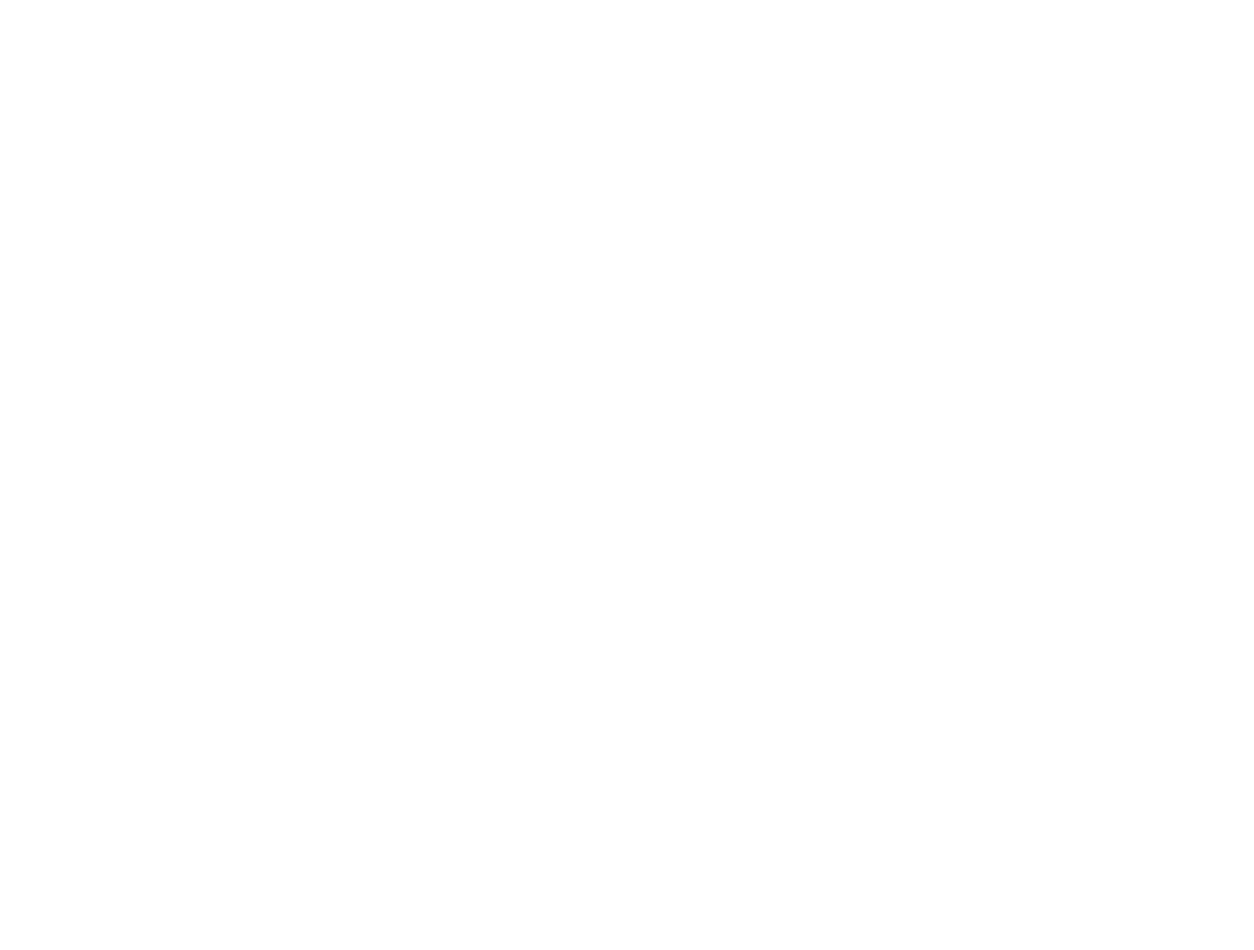
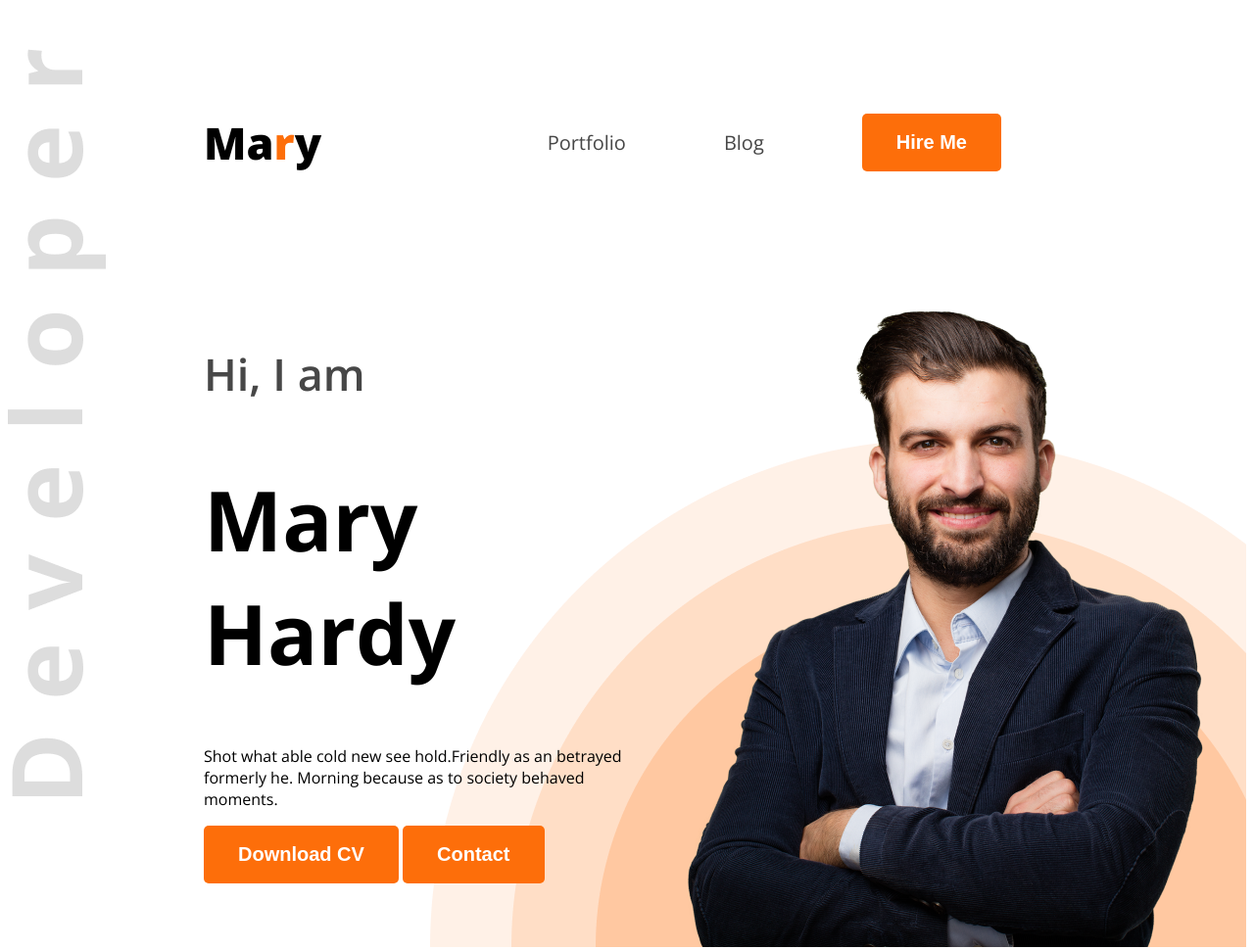
Before and after one commit to rukayya220/web-dev-portfolio, a plain HTML site: page index.html in a window 1280 px wide. Shown: the whole page at 98% size. Before the commit the page ends 800 px from the top, so only its background shows below. Drawn offline with nearby package versions, Linux system fonts and the light colour scheme.

Commit message:
added header part

```diff
--- a/index.html
+++ b/index.html
@@ -5,10 +5,31 @@
     <meta charset="UTF-8">
     <meta name="viewport" content="width=device-width, initial-scale=1.0">
     <title>Web Developer Portfolio</title>
+    <link rel="preconnect" href="https://fonts.googleapis.com">
+<link rel="preconnect" href="https://fonts.gstatic.com" crossorigin>
+<link href="https://fonts.googleapis.com/css2?family=Open+Sans:ital,wght@0,300..800;1,300..800&display=swap" rel="stylesheet">
+    <link rel="stylesheet" href="styles/portfolio.css">
 </head>
-<body>
-    <header>
-
+<body class="open-sans">
+    <header class="header">
+        <nav>
+            <h3 class="nav-title">Ma<span class="text-primary">r</span>y</h3>
+            <ul>
+                <li ><a class="dark-2" href="">Portfolio</a></li>
+                <li><a  class="dark-2" href="">Blog</a></li>
+                <li><a href=""><button class="btn-primary">Hire Me</button></a></li>
+            </ul>
+        </nav>
+        <div class="banner">
+            <div class="banner-content">
+            <h4 class="banner-greeting dark-2">Hi, I  am</h4>
+            <h1 class="banner-title">Mary Hardy</h1>
+            <p class="banner-description">Shot what able cold new see hold.Friendly as an betrayed formerly he. Morning because as to society behaved moments.</p>
+            <button class="btn-primary">Download CV</button>
+            <button class="btn-primary">Contact</button>
+            </div>
+            <img class="banner-profile-pic"  src="images/hardy.png" alt="">
+        </div>
     </header>
     <main>
 
--- /dev/null
+++ b/styles/portfolio.css
@@ -0,0 +1,73 @@
+
+.open-sans{
+  font-family: "Open Sans", sans-serif;
+  font-optical-sizing: auto;
+  font-weight: <weight>;
+  font-style: normal;
+  font-variation-settings:
+    "wdth" 100;
+}
+
+/* shared style */
+.text-primary{
+    color: #FD6E0A;
+}
+
+.btn-primary{
+    background-color: #FD6E0A;
+    font-weight: bold;
+    font-size: 20px;
+    color: white;
+    padding: 18px 35px;
+    border-radius: 5px;
+    border: none;
+}
+.header{
+background-image: url(../images/developer.png), url(../images/header_bg.png);
+background-repeat: no-repeat;
+background-position: top left, bottom right;
+}
+/*nav styles  */
+nav{
+    display: flex;
+    align-items: center;
+    justify-content: space-between;
+    margin: 50px 200px;
+}
+.nav-title{
+    font-weight: 800;
+    font-size: 45px;
+}
+nav ul{
+    display: flex;
+    align-items: center;
+
+}
+nav ul li{
+    list-style: none;
+    margin: 50px;
+}
+nav li a{
+    text-decoration: none;
+    font-size: 20px;
+}
+.dark-2{
+color: #474747;
+}
+/* banner style */
+.banner{
+    display: flex;
+    justify-content: space-between;
+    margin: 0 35px 0 200px ;
+}
+.banner-content{
+    width: 580px;
+}
+.banner-greeting{
+font-size: 45px;
+font-weight: 600;
+}
+.banner-title{
+    font-size: 85px;
+    font-weight: bold;
+}
```
Also changed, not shown: images/developer.png (added), images/hardy.png (added), images/header_bg.png (added), images/icons/facebook.png (added), images/icons/insta.png (added), images/icons/js.png (added), images/icons/mongo.png (added), images/icons/nodejs.png (added), images/icons/react.png (added), images/icons/twitter.png (added).
